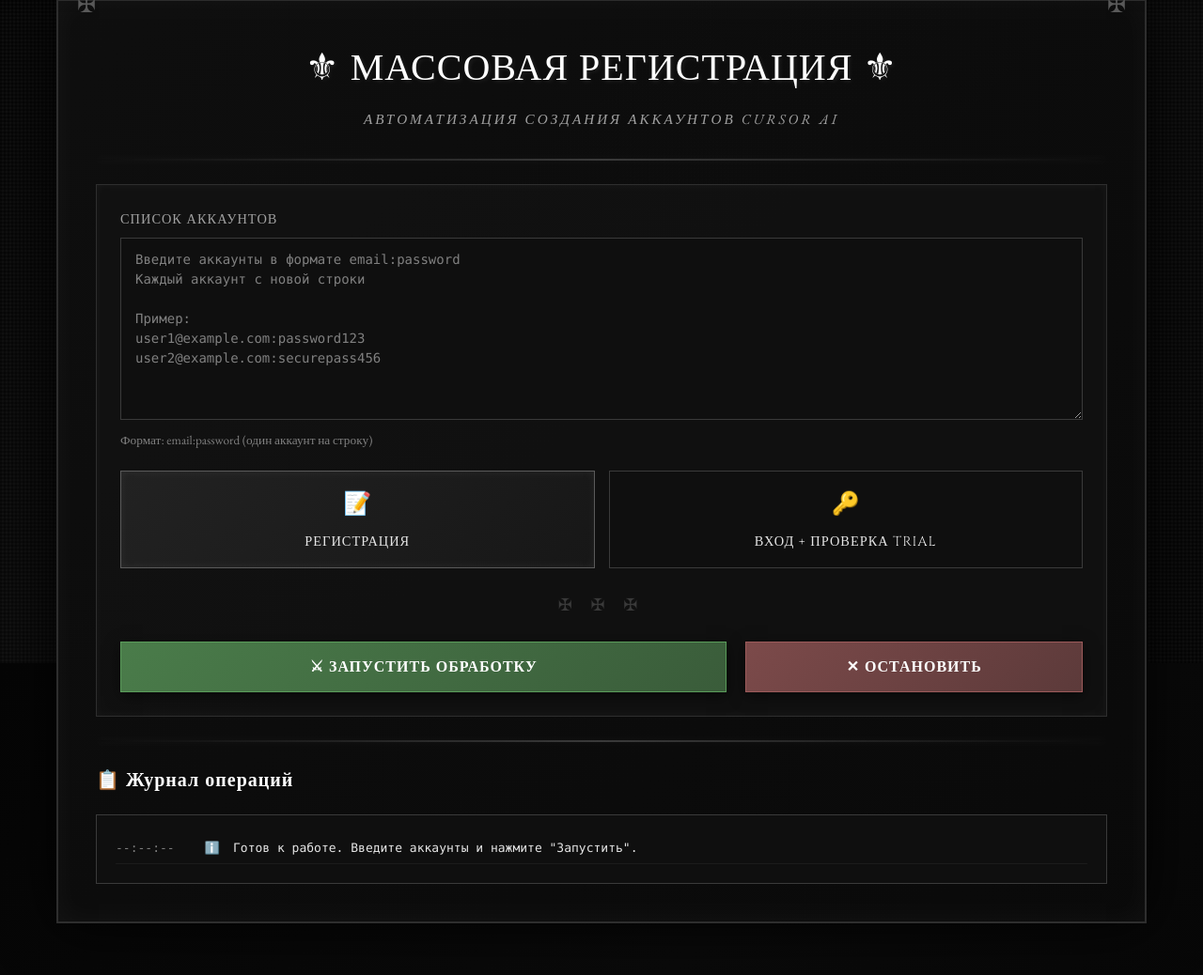
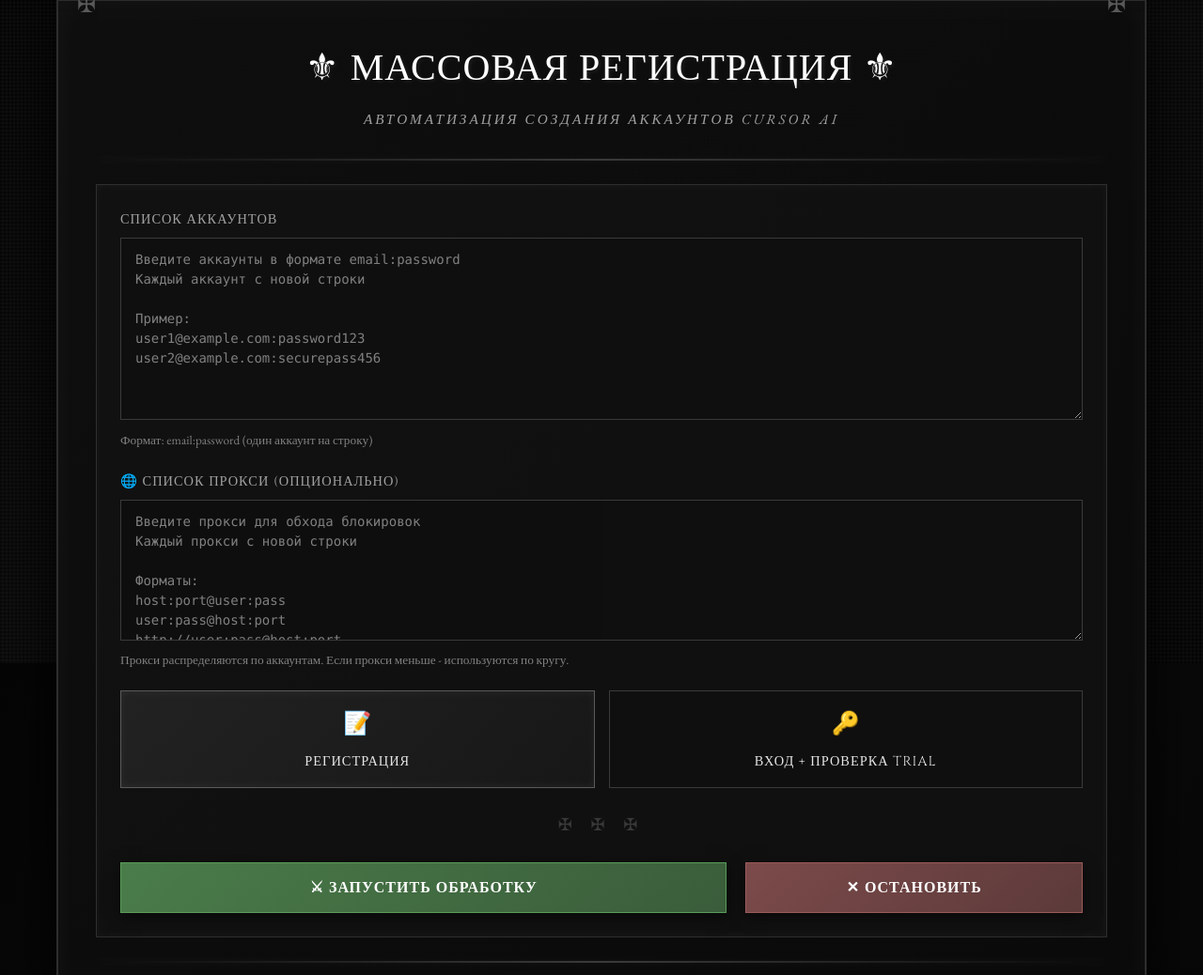
Before and after one commit to Sereza111/Cursor_user, a Node server app: template views/index.ejs in a window 1280 px wide. Shown: the part 94-1132 px from the top of the page at 94% size. Run offline with Node 20, Linux system fonts and the light colour scheme; the template is opened without the code that fills it, so the values that code supplies are empty; some libraries are stand-ins or nearby versions; some web fonts are replaced.

Commit message:
Добавлено видимое поле для ввода прокси в интерфейсе

```diff
--- a/views/index.ejs
+++ b/views/index.ejs
@@ -41,8 +41,17 @@
                             rows="8"
                         ></textarea>
                         <small class="text-muted">Формат: email:password (один аккаунт на строку)</small>
-                        <!-- Скрытое поле для прокси (опционально) -->
-                        <textarea id="proxyList" style="display:none;"></textarea>
+                    </div>
+
+                    <div class="form-group">
+                        <label class="form-label">🌐 Список прокси (опционально)</label>
+                        <textarea
+                            id="proxyList"
+                            class="form-control"
+                            placeholder="Введите прокси для обхода блокировок&#10;Каждый прокси с новой строки&#10;&#10;Форматы:&#10;host:port@user:pass&#10;user:pass@host:port&#10;http://user:pass@host:port&#10;host:port (без авторизации)&#10;&#10;Пример:&#10;pool.proxy.market:10000@8543yJjp2KFc:s3GDaZ6y"
+                            rows="4"
+                        ></textarea>
+                        <small class="text-muted">Прокси распределяются по аккаунтам. Если прокси меньше - используются по кругу.</small>
                     </div>
 
                     <div class="mode-select">
```
